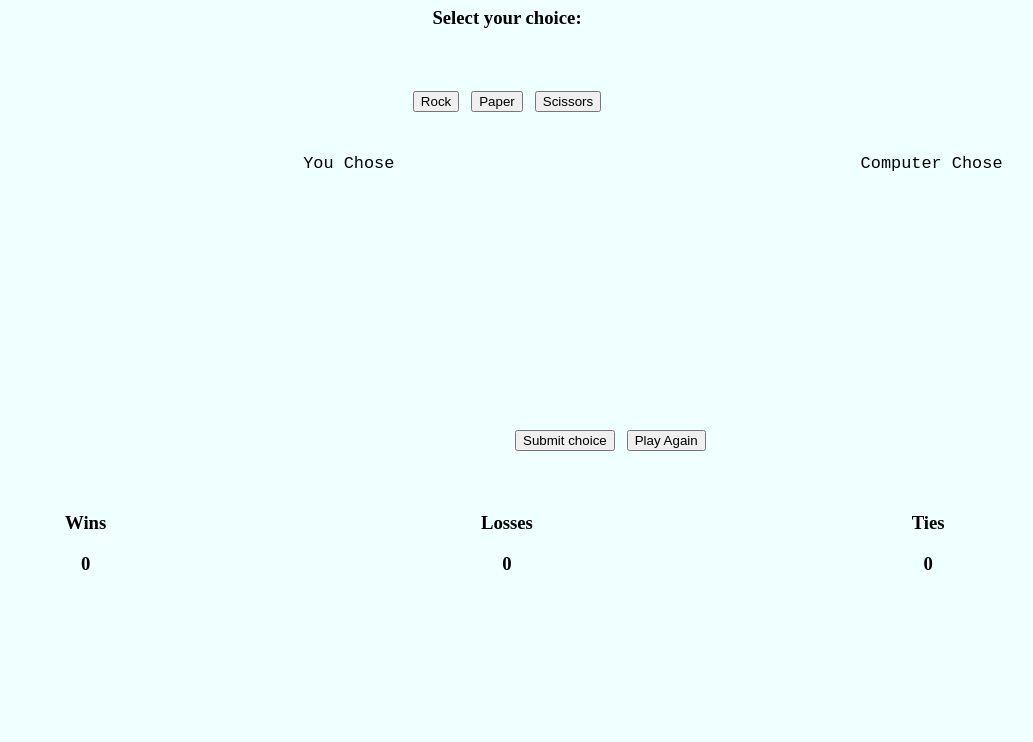
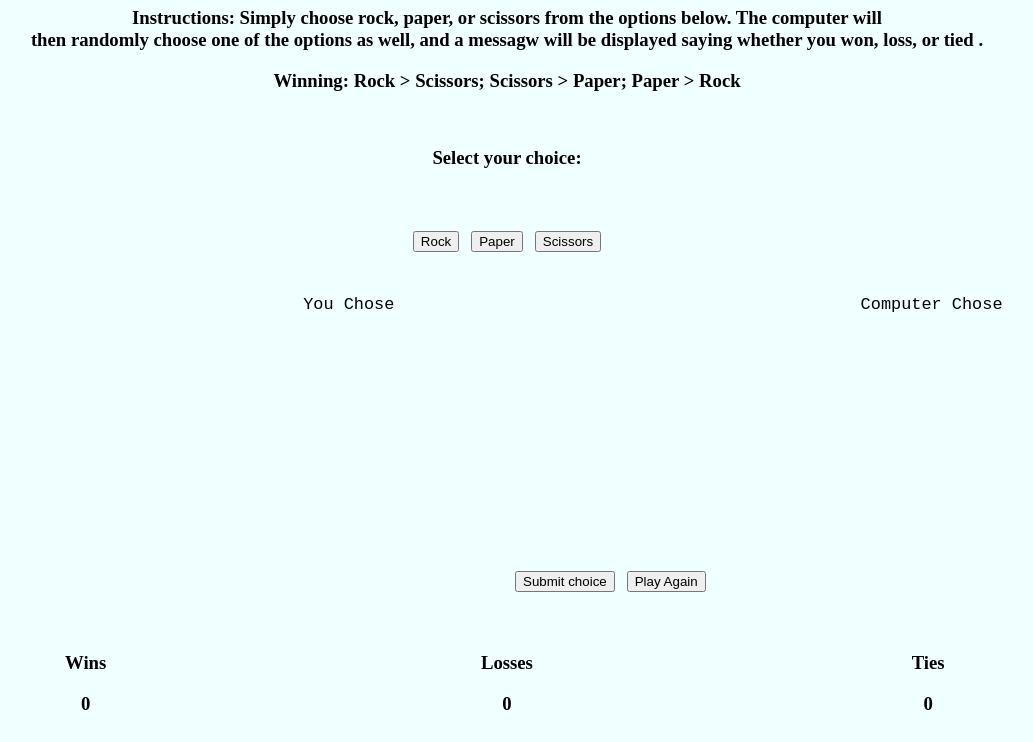
Before and after one commit to tjharvey121/Rock-Paper-Scissors, a plain HTML site: page index.html in a window 1280 px wide. Shown: the part 73-815 px from the top of the page, without its empty margins (133-1166 px from the left). Drawn offline with Linux system fonts and the light colour scheme.

Commit message:
Add files via upload

```diff
--- a/index.html
+++ b/index.html
@@ -7,6 +7,8 @@
     </head>
     <body>
         <h1> Rock, Paper, Scissors </h1>
+        <h3> Instructions: Simply choose rock, paper, or scissors from the options below. The computer will<br> then randomly choose one of the options as well, and a messagw will be displayed saying whether you won, loss, or tied .</h3>
+        <h3> Winning: Rock > Scissors; Scissors > Paper; Paper > Rock </h3> <br>
         <h3> Select your choice: </h3> <br> <br>
         <div id=playerChoice>
             <button id="rockButton" onclick="rockChoice()"> Rock </button> &nbsp;&nbsp;&nbsp; <button id="paperButton" onclick="paperChoice()"> Paper </button> &nbsp;&nbsp;&nbsp; <button id="scissorsButton" onclick="scissorsChoice()"> Scissors </button> <br> <br>
```
